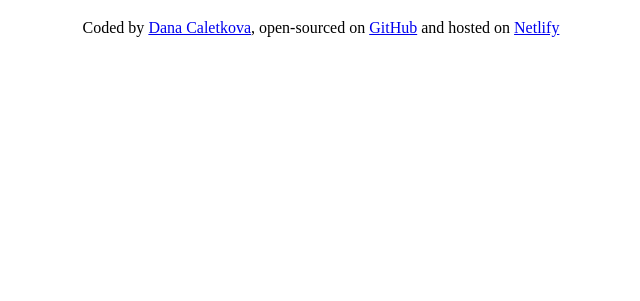
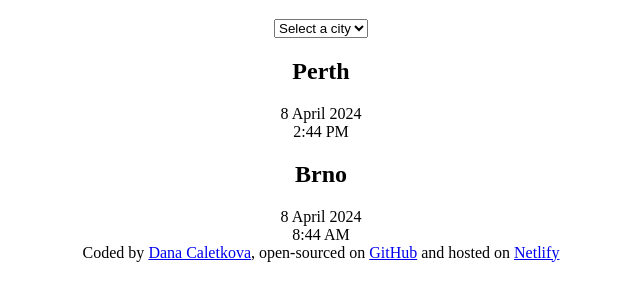
Before and after one commit to danacaletkova/world-clock, a plain HTML site: page index.html in a window 1280 px wide. Shown: the part 61-362 px from the top of the page, without its empty margins (319-959 px from the left). Drawn offline with Linux system fonts and the light colour scheme.

Commit message:
Add basic html structure

```diff
--- a/index.html
+++ b/index.html
@@ -7,7 +7,26 @@
     <title>World clock</title>
   </head>
   <body>
-    <h1>World clock</h1>
+    <header>
+      <h1>World clock</h1>
+      <select name="city" id="cities">
+        <option value="">Select a city</option>
+        <option value="perth">Perth</option>
+        <option value="brno">Brno</option>
+      </select>
+    </header>
+    <main>
+      <div class="city">
+        <h2>Perth</h2>
+        <div class="date">8 April 2024</div>
+        <div class="time">2:44 PM</div>
+      </div>
+      <div class="city">
+        <h2>Brno</h2>
+        <div class="date">8 April 2024</div>
+        <div class="time">8:44 AM</div>
+      </div>
+    </main>
     <footer>
       Coded by
       <a href="https://github.com/danacaletkova" target="_blank"
```
